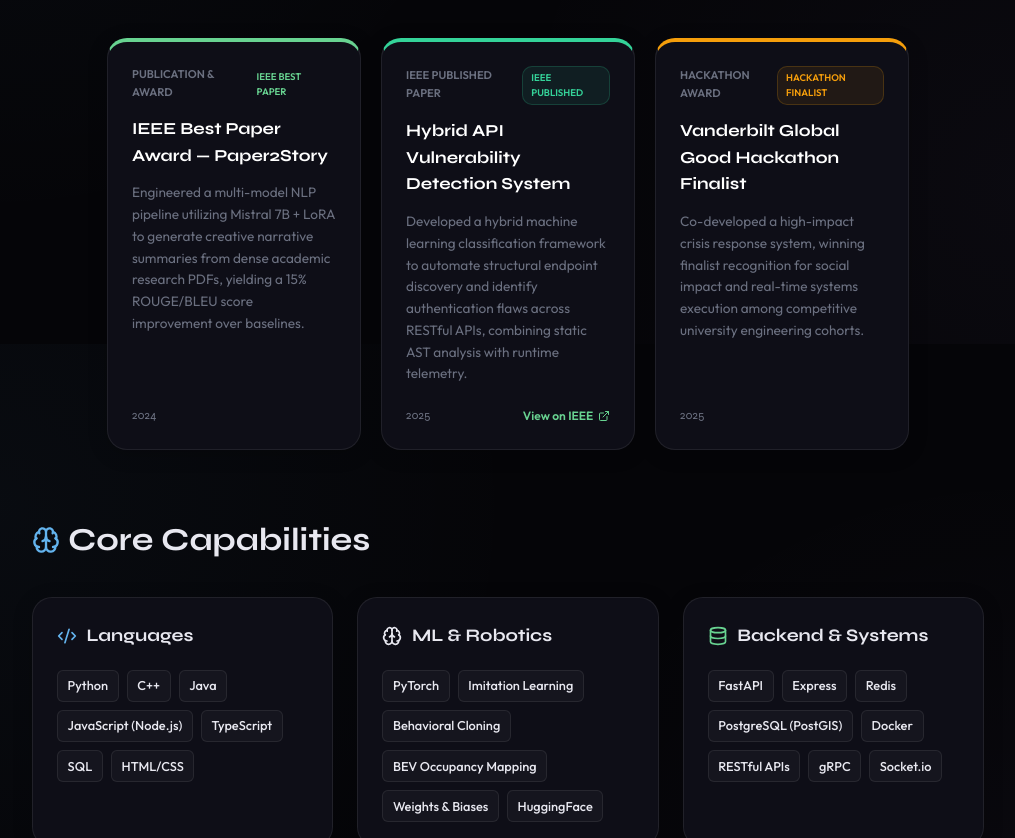
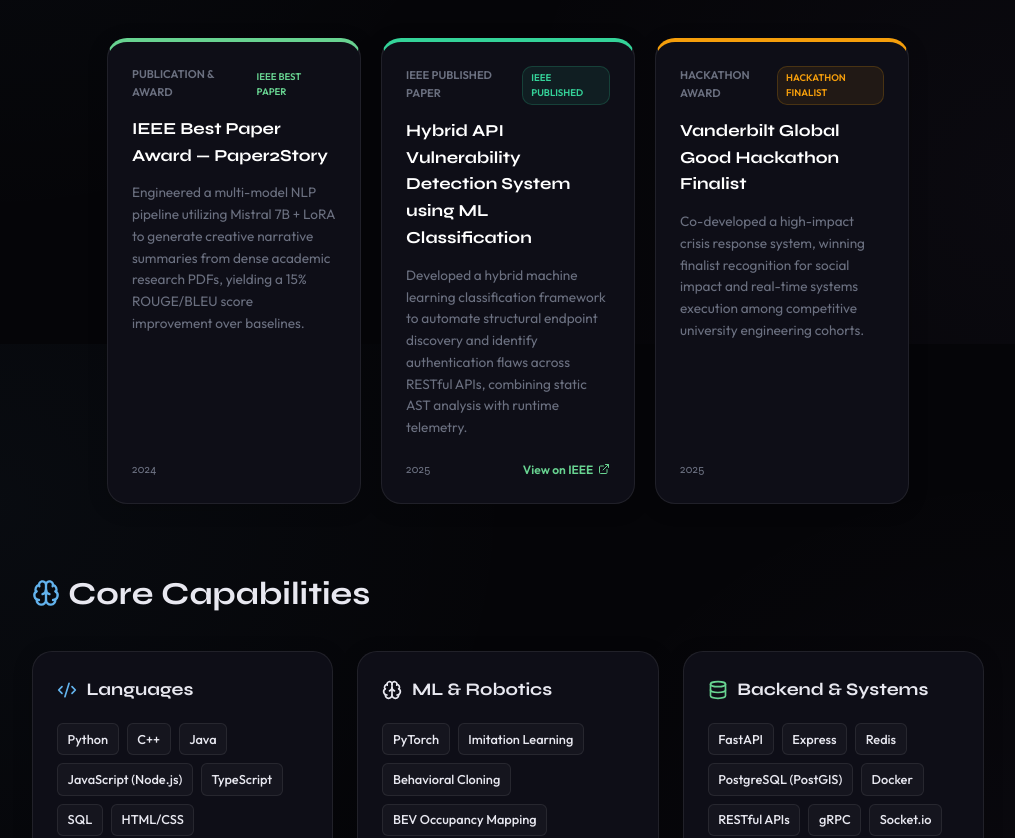
Before and after one commit to harsharajkumar-273/SDE-Portfolio-main, a React (Vite) app: page / in a window 1280 px wide. Shown: the part 4456-5294 px from the top of the page, without its empty margins (132-1147 px from the left). Built offline with nearby package versions, Linux system fonts and the light colour scheme; a web font is replaced by a local one.

Commit message:
Fix IEEE published paper title in Publications.jsx to match resume

```diff
--- a/src/components/Publications.jsx
+++ b/src/components/Publications.jsx
@@ -12,7 +12,7 @@ export default function Publications() {
       desc: 'Engineered a multi-model NLP pipeline utilizing Mistral 7B + LoRA to generate creative narrative summaries from dense academic research PDFs, yielding a 15% ROUGE/BLEU score improvement over baselines.',
     },
     {
-      title: 'Hybrid API Vulnerability Detection System',
+      title: 'Hybrid API Vulnerability Detection System using ML Classification',
       type: 'IEEE Published Paper',
       date: '2025',
       badge: 'IEEE Published',
```
